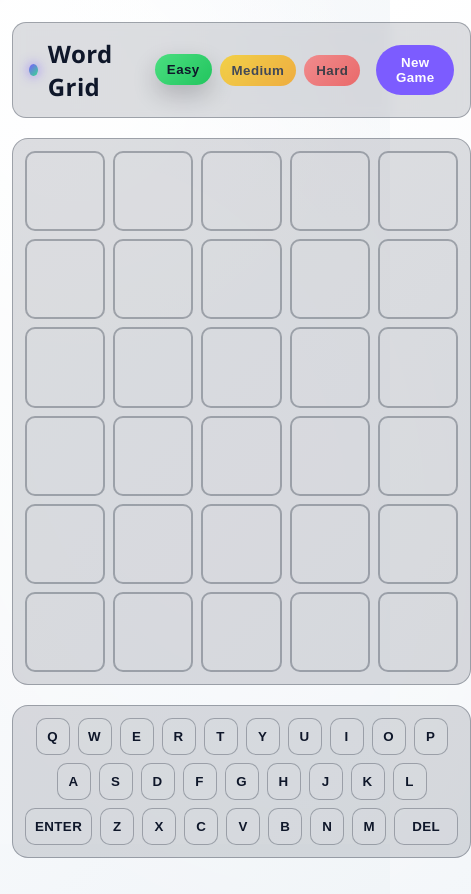
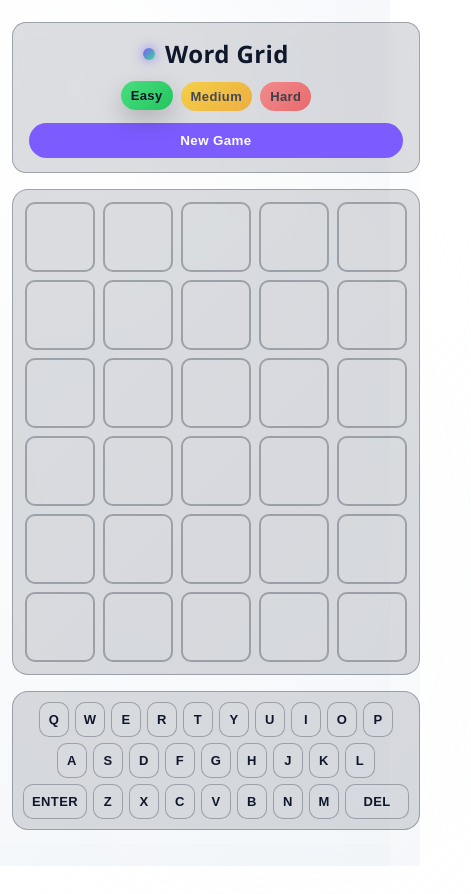
Before and after one commit to TanveerSinghD/Word-Grid, a website with bundled scripts: page index.html in a window 390 px wide. Shown: the whole page, 471 px wide, since content can reach past the window. After the commit the page ends 866 px from the top, so only its background shows below. Built offline with nearby package versions, Linux system fonts and the light colour scheme.

```diff
--- a/styles.css
+++ b/styles.css
@@ -73,7 +73,7 @@
   display: flex;
   align-items: center;
   justify-content: space-between;
-  gap: 16px;
+  gap: 12px;
   background: var(--panel);
   border: 1px solid var(--border);
   border-radius: 14px;
@@ -402,6 +402,53 @@
   }
 
   .tile {
-    font-size: 20px;
+    font-size: 18px;
   }
 }
+
+@media (max-width: 480px) {
+  .page {
+    gap: 16px;
+  }
+
+  .header {
+    flex-direction: column;
+    align-items: stretch;
+  }
+
+  .title-wrap {
+    justify-content: center;
+  }
+
+  .difficulty,
+  .controls {
+    width: 100%;
+    justify-content: center;
+    flex-wrap: wrap;
+  }
+
+  .pill-round {
+    font-size: 13px;
+    padding: 7px 10px;
+  }
+
+  .pill {
+    width: 100%;
+    text-align: center;
+  }
+
+  .keyboard {
+    padding: 10px;
+    gap: 6px;
+  }
+
+  .key-row {
+    gap: 6px;
+  }
+
+  .key {
+    min-width: 30px;
+    padding: 9px 7px;
+    font-size: 13px;
+  }
+}
```
